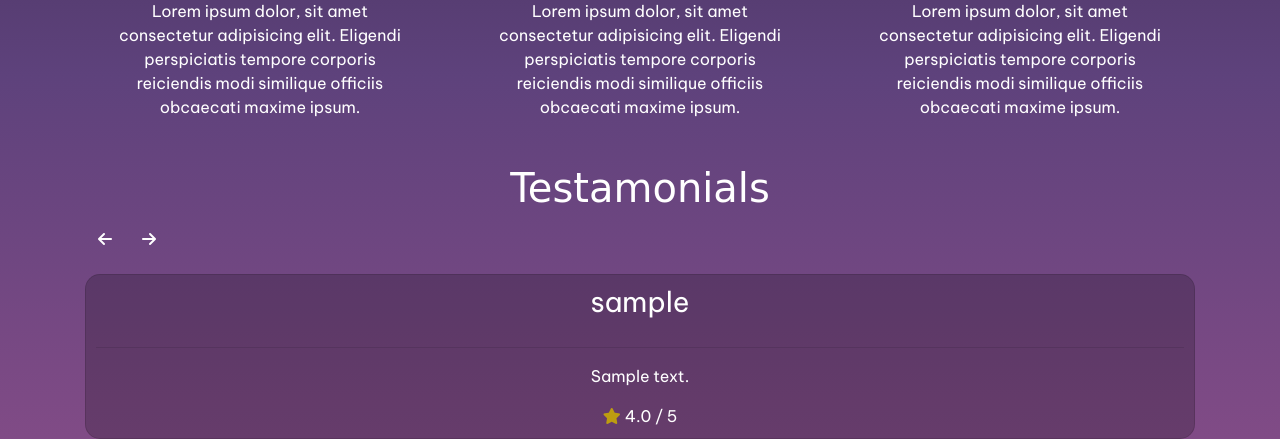
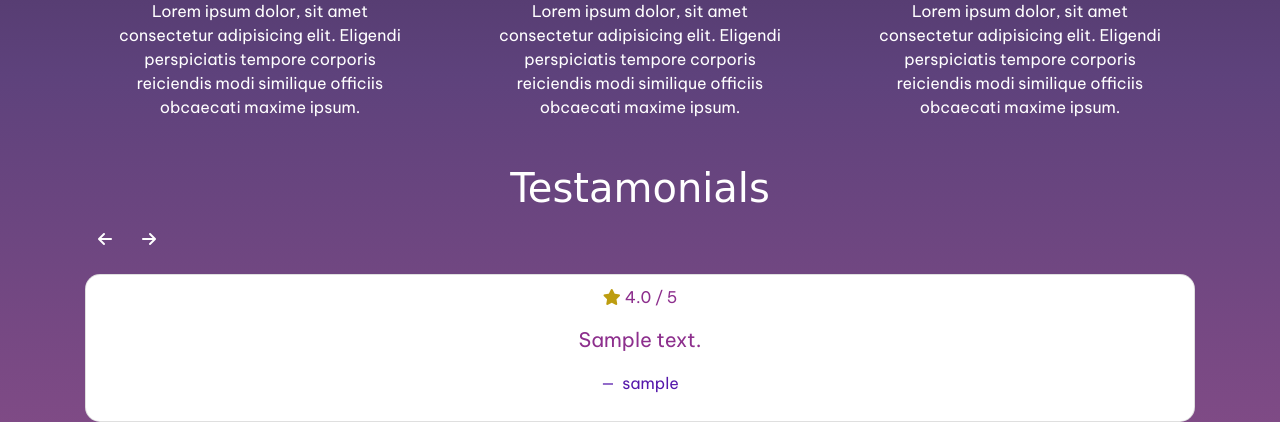
Before and after one commit to Code-Institute-Submissions/ConnorSargent-GraphicDesignerWebsite, a Django app: page / in a window 1280 px wide. Shown: the part 1123-1562 px from the top of the page. Run offline with Django 3.2, Linux system fonts and the light colour scheme; tables that the repository leaves empty hold one stand-in row (values such as "Sample post"); some libraries are stand-ins or nearby versions; some web fonts are replaced.

Commit message:
Updated testamonial card styling

```diff
--- a/home/templates/home/index.html
+++ b/home/templates/home/index.html
@@ -88,10 +88,13 @@
 
 
               <div class="card text-center review-card">
-                <h3 class="card-title">{{ review.user.username }}</h3>
-                <hr>
-                <p class="card-text">{{ review.comment }}</p>
-                <p class="card-text"><i class="fas fa-star mr-1 rating"></i>{{ review.rating }} / 5</p>
+                <p><i class="fas fa-star mr-1"></i>{{ review.rating }} / 5</p>
+                <blockquote class="blockquote">
+                    <p>{{ review.comment }}</p>
+                    <footer class="blockquote-footer">
+                        {{ review.user.username }}
+                    </footer>
+                </blockquote>
 
                 {% if request.user == review.user %}
                 <hr>
@@ -134,8 +137,7 @@
 
       <output name="amount" id="amount" for="rangeInput">0</output>
 
-      <input type="submit" class="btn btn-pink ml-3" value="Add Review"
-        onclick="return confirm('Testamonial successfully submitted!');">
+      <input type="submit" class="btn btn-pink ml-3" value="Add Review">
 
     </form>
   </div>
--- a/products/templates/products/product_detail.html
+++ b/products/templates/products/product_detail.html
@@ -104,7 +104,7 @@
     <div class="card-columns">
         {% for productreview in productreviews %}
         <div class="card product-review-card">
-            <div class="card-body text-center text-black">
+            <div class="card-body text-center">
                 <p><i class="fas fa-star mr-1"></i>{{ productreview.rating }} / 5</p>
                 <blockquote class="blockquote">
                     <p>{{ productreview.comment }}</p>
--- a/static/css/base.css
+++ b/static/css/base.css
@@ -357,17 +357,17 @@ h5 {
 }
 
 .review-card {
+    color: #8d2f8d;
+    border-radius: 15px;
     padding: 10px;
-    border-radius: 15px;
-    background-color: rgba(0, 0, 0, 0.2);
 }
 
-.review-card h3 {
-    font-family: 'Be Vietnam Pro', sans-serif !important;
+.review-card i {
+    color: rgb(189, 157, 16) !important;
 }
 
-.review-card .rating {
-    color: rgb(189, 157, 16);
+.review-card .blockquote-footer {
+    color: #5518ab;
 }
 
 .review-form textarea {
@@ -437,7 +437,7 @@ h5 {
     margin: 5px;
 }
 
-/*____ Add/Edit Product ____*/
+/*____ Product Review Card ____*/
 .product-review-card {
     color: #8d2f8d;
     border-radius: 15px;
```
